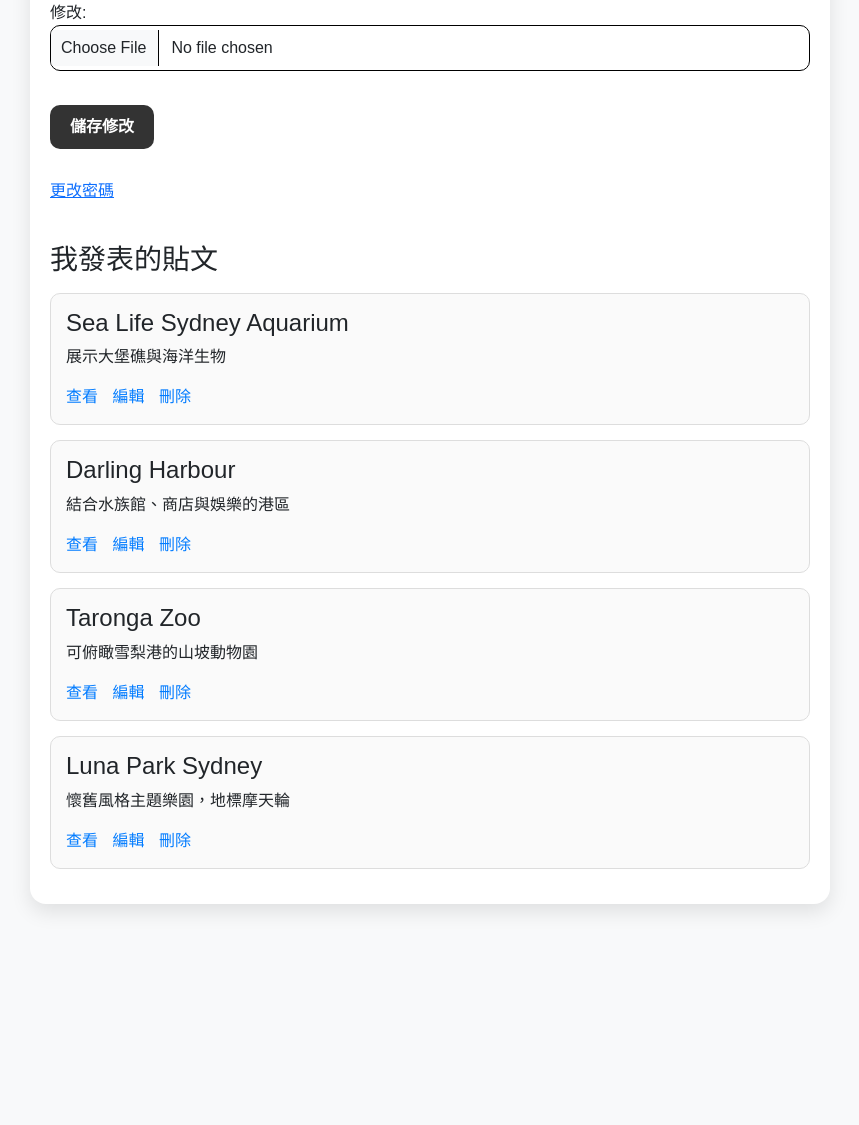
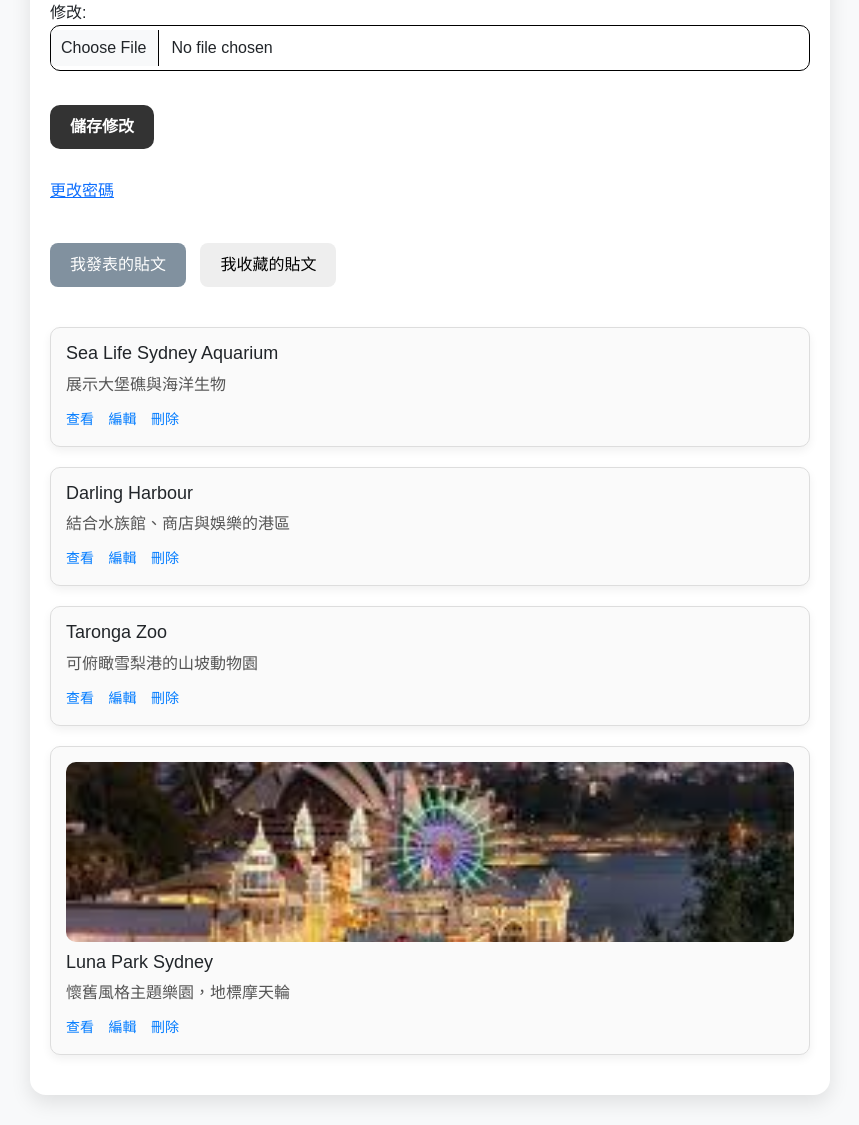
Before and after one commit to Tsaiwei-hsu/sa_Travel_Forum, a Django app: page /profile/ in a window 1280 px wide. Shown: the part 698-1823 px from the top of the page, without its empty margins (210-1069 px from the left). Before the commit the page ends 1610 px from the top, so only its background shows below. Run offline with Django 5.2, Linux system fonts and the light colour scheme; a user stored in the database is signed in; data comes from the database, SQL or seed files in the repository; data that the repository does not hold is empty.

Commit message:
“新增收藏功能”

```diff
--- a/posts/models.py
+++ b/posts/models.py
@@ -50,3 +50,12 @@ class UserProfile(models.Model):
 
     def __str__(self):
         return self.user.username
+
+# models.py
+class Favorite(models.Model):
+    user = models.ForeignKey(User, on_delete=models.CASCADE)
+    post = models.ForeignKey(Post, on_delete=models.CASCADE)
+    time = models.DateTimeField(auto_now_add=True)
+
+    class Meta:
+        unique_together = ('user', 'post')  # 防止重複收藏
--- a/posts/templates/posts/profile.html
+++ b/posts/templates/posts/profile.html
@@ -3,7 +3,6 @@
 
 {% block content %}
 <style>
-  /* 個人資料主容器樣式 */
   .profile-container {
     max-width: 800px;
     margin: 30px auto;
@@ -13,14 +12,12 @@
     box-shadow: 0 8px 20px rgba(0, 0, 0, 0.1);
   }
 
-  /* 標題樣式 */
   .profile-header {
     font-size: 1.4rem;
     font-weight: bold;
     margin-bottom: 20px;
   }
 
-  /* 所有表單欄位加黑框 */
   input[type="text"],
   input[type="email"],
   input[type="file"],
@@ -33,7 +30,6 @@
     border: 1px solid black;
   }
 
-  /* 儲存按鈕樣式 */
   .submit-btn {
     background-color: #333;
     color: white;
@@ -43,7 +39,6 @@
     cursor: pointer;
   }
 
-  /* 發文清單區塊 */
   .my-posts {
     margin-top: 40px;
   }
@@ -52,21 +47,35 @@
     margin-bottom: 16px;
   }
 
-  /* 每篇貼文的樣式 */
   .post-item {
     border: 1px solid #ddd;
     border-radius: 10px;
     padding: 15px;
-    margin-bottom: 15px;
+    margin-bottom: 20px;
     background: #fafafa;
+    box-shadow: 0 4px 10px rgba(0,0,0,0.06);
+  }
+
+  .post-item img {
+    width: 100%;
+    height: 180px;
+    object-fit: cover;
+    border-radius: 10px;
+    margin-bottom: 10px;
   }
 
   .post-item h4 {
     margin: 0 0 8px 0;
+    font-size: 18px;
   }
 
-  /* 貼文操作連結與按鈕樣式 */
-  .post-item a, .post-item form button {
+  .post-item p {
+    color: #555;
+    margin-bottom: 10px;
+  }
+
+  .post-item a,
+  .post-item form button {
     color: #007bff;
     text-decoration: none;
     margin-right: 10px;
@@ -75,35 +84,52 @@
     padding: 0;
     font: inherit;
     cursor: pointer;
+    font-size: 14px;
   }
 
-  /* 更改密碼連結區塊 */
+  .post-item a.button-link {
+    background-color: #81919f;
+    color: white;
+    padding: 8px 14px;
+    border-radius: 8px;
+  }
+
   .change-password {
     margin-top: 30px;
   }
+
+  .toggle-section {
+    display: none;
+  }
+
+  .tab-button {
+    background-color: #eee;
+    border: none;
+    padding: 10px 20px;
+    cursor: pointer;
+    margin-right: 10px;
+    border-radius: 8px;
+  }
+
+  .tab-button.active {
+    background-color: #81919f;
+    color: white;
+  }
 </style>
 
-<!-- 使用者個人資料主容器 -->
 <div class="profile-container">
-
-  <!-- 標題 -->
   <div class="profile-header">我的帳號資料</div>
 
-  <!-- 使用者基本資料編輯表單 -->
   <form method="POST" enctype="multipart/form-data">
     {% csrf_token %}
-
     <div class="form-group">
       <label for="id_username">使用者名稱：</label>
       {{ form.username }}
     </div>
-
     <div class="form-group">
       <label for="id_email">電子郵件：</label>
       {{ form.email }}
     </div>
-
-    <!-- 頭像上傳與預覽 -->
     <div class="form-group">
       <label for="id_avatar">頭貼：</label><br>
       {% if request.user.userprofile.avatar %}
@@ -113,27 +139,28 @@
       {% endif %}
       {{ profile_form.avatar }}
     </div>
-
-    <!-- 儲存按鈕 -->
     <button type="submit" class="submit-btn">儲存修改</button>
   </form>
 
-  <!-- 更改密碼連結 -->
   <div class="change-password">
     <a href="{% url 'password_change' %}">更改密碼</a>
   </div>
 
-  <!-- 使用者發表過的貼文列表 -->
-  <div class="my-posts">
-    <h3>我發表的貼文</h3>
+  <div style="margin-top: 40px;">
+    <button class="tab-button active" onclick="showSection('posts')">我發表的貼文</button>
+    <button class="tab-button" onclick="showSection('favorites')">我收藏的貼文</button>
+  </div>
+
+  <div id="posts" class="my-posts toggle-section" style="display: block;">
     {% for post in my_posts %}
       <div class="post-item">
+        {% if post.photos.all %}
+          <img src="{{ post.photos.all.0.image.url }}" alt="封面圖">
+        {% endif %}
         <h4>{{ post.title }}</h4>
         <p>{{ post.content|truncatewords:20 }}</p>
         <a href="{% url 'post_detail' post.pk %}">查看</a>
         <a href="{% url 'edit_post' post.pk %}">編輯</a>
-
-        <!-- 刪除貼文表單（搭配確認提示） -->
         <form action="{% url 'delete_post' post.pk %}" method="post" style="display:inline">
           {% csrf_token %}
           <button type="submit" onclick="return confirm('你確定要刪除這則貼文嗎？');">刪除</button>
@@ -143,5 +170,29 @@
       <p>你尚未發表任何貼文。</p>
     {% endfor %}
   </div>
+
+  <div id="favorites" class="my-posts toggle-section">
+    {% for fav in favorites %}
+      <div class="post-item">
+        {% if fav.post.photos.all %}
+          <img src="{{ fav.post.photos.all.0.image.url }}" alt="封面圖">
+        {% endif %}
+        <h4>{{ fav.post.title }}</h4>
+        <p>{{ fav.post.content|truncatewords:20 }}</p>
+        <a href="{% url 'post_detail' fav.post.id %}" class="button-link">查看貼文</a>
+      </div>
+    {% empty %}
+      <p>你尚未收藏任何貼文。</p>
+    {% endfor %}
+  </div>
 </div>
+
+<script>
+  function showSection(sectionId) {
+    document.querySelectorAll('.toggle-section').forEach(el => el.style.display = 'none');
+    document.querySelectorAll('.tab-button').forEach(btn => btn.classList.remove('active'));
+    document.getElementById(sectionId).style.display = 'block';
+    event.target.classList.add('active');
+  }
+</script>
 {% endblock %}
--- a/posts/urls.py
+++ b/posts/urls.py
@@ -14,6 +14,8 @@ urlpatterns = [
     path('create/', views.create_post, name='create_post'),          # 建立貼文
     path('edit/<int:pk>/', views.edit_post, name='edit_post'),       # 編輯貼文
     path('delete/<int:pk>/', views.delete_post, name='delete_post'), # 刪除貼文
+    path('favorite/<int:post_id>/', views.toggle_favorite, name='toggle_favorite'), # 收藏貼文
+    path('profile/', views.profile, name='profile'),
 
     # 使用者帳號功能
     path('signup/', views.signup, name='signup'),                          # 註冊
--- a/posts/views.py
+++ b/posts/views.py
@@ -6,15 +6,15 @@ from django.contrib.auth.views import LogoutView
 from django.core.files.storage import FileSystemStorage
 from django.conf import settings
 from django.urls import reverse
-from django.http import HttpResponseRedirect
+from django.http import HttpResponseRedirect, JsonResponse
 from django.contrib import messages
 from django import forms
 import os
 
+from .models import Favorite, Post, Location, Category, Photo, UserProfile
 from .forms import (
     CustomUserCreationForm, CommentForm, PostForm, PhotoForm, UserProfileForm
 )
-from .models import Post, Location, Category, Photo, UserProfile
 
 
 # 首頁（地圖）
@@ -60,10 +60,13 @@ def profile(request):
         profile_form = UserProfileForm(instance=user_profile)
 
     my_posts = request.user.post_set.all().order_by('-created_at')
+    my_favorites = Favorite.objects.filter(user=request.user).select_related('post')
+
     return render(request, 'posts/profile.html', {
         'form': user_form,
         'profile_form': profile_form,
         'my_posts': my_posts,
+        'favorites': my_favorites,
     })
 
 
@@ -149,13 +152,15 @@ def delete_post(request, pk):
         return redirect('profile')
 
 
-# 單篇貼文詳情（含留言）
+# 單篇貼文詳情（含留言與收藏）
 def post_detail(request, pk):
     post = get_object_or_404(Post, pk=pk)
     comments = post.comments.all()
 
+    user_favorites = []
     if request.user.is_authenticated:
         UserProfile.objects.get_or_create(user=request.user)
+        user_favorites = Favorite.objects.filter(user=request.user).values_list('post_id', flat=True)
 
     if request.method == 'POST':
         form = CommentForm(request.POST)
@@ -172,10 +177,11 @@ def post_detail(request, pk):
         'post': post,
         'comments': comments,
         'form': form,
+        'user_favorites': user_favorites,
     })
 
 
-# 貼文總清單（可過濾地點）
+# 貼文總清單（可過濾地點與顯示收藏）
 def post_list(request):
     location_name = request.GET.get('location')
     if location_name:
@@ -184,12 +190,17 @@ def post_list(request):
     else:
         posts = Post.objects.all().order_by('-created_at')
 
+    user_favorites = []
+    if request.user.is_authenticated:
+        user_favorites = Favorite.objects.filter(user=request.user).values_list('post_id', flat=True)
+
     return render(request, 'posts/post_list.html', {
         'posts': posts,
         'locations': Location.objects.all(),
         'categories': Category.objects.all(),
         'selected_location': location_name,
-        'current_category': None
+        'current_category': None,
+        'user_favorites': user_favorites,
     })
 
 
@@ -210,13 +221,18 @@ def filter_by_category(request, category_id):
         location = None
         posts = Post.objects.filter(category=category).order_by('-created_at')
 
+    user_favorites = []
+    if request.user.is_authenticated:
+        user_favorites = Favorite.objects.filter(user=request.user).values_list('post_id', flat=True)
+
     return render(request, 'posts/post_list.html', {
         'posts': posts,
         'locations': Location.objects.all(),
         'categories': Category.objects.all(),
         'selected_location': location_name,
         'current_category': category.name,
-        'current_city': location.name if location else None
+        'current_city': location.name if location else None,
+        'user_favorites': user_favorites,
     })
 
 
@@ -225,3 +241,14 @@ class ProfileForm(forms.ModelForm):
     class Meta:
         model = User
         fields = ['username', 'email']
+
+
+# 收藏功能切換（AJAX）
+@login_required
+def toggle_favorite(request, post_id):
+    post = get_object_or_404(Post, id=post_id)
+    favorite, created = Favorite.objects.get_or_create(user=request.user, post=post)
+    if not created:
+        favorite.delete()
+        return JsonResponse({'status': 'unfavorited'})
+    return JsonResponse({'status': 'favorited'})
```
Also changed, not shown: posts/templates/posts/post_detail.html (+38 -0 lines), posts/migrations/0007_favorite.py (added).
